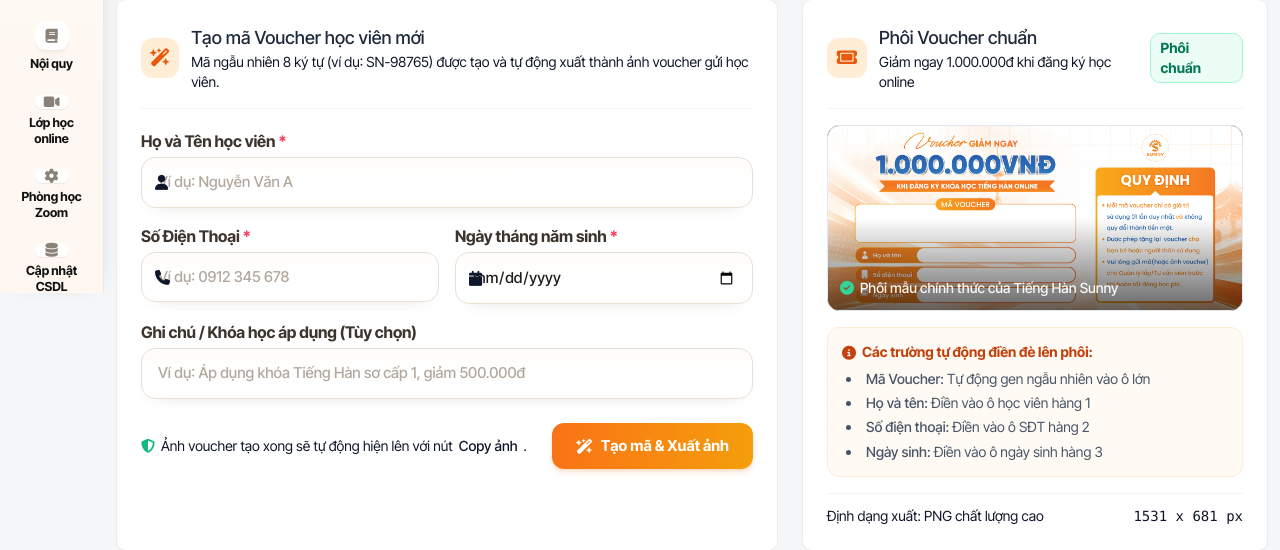
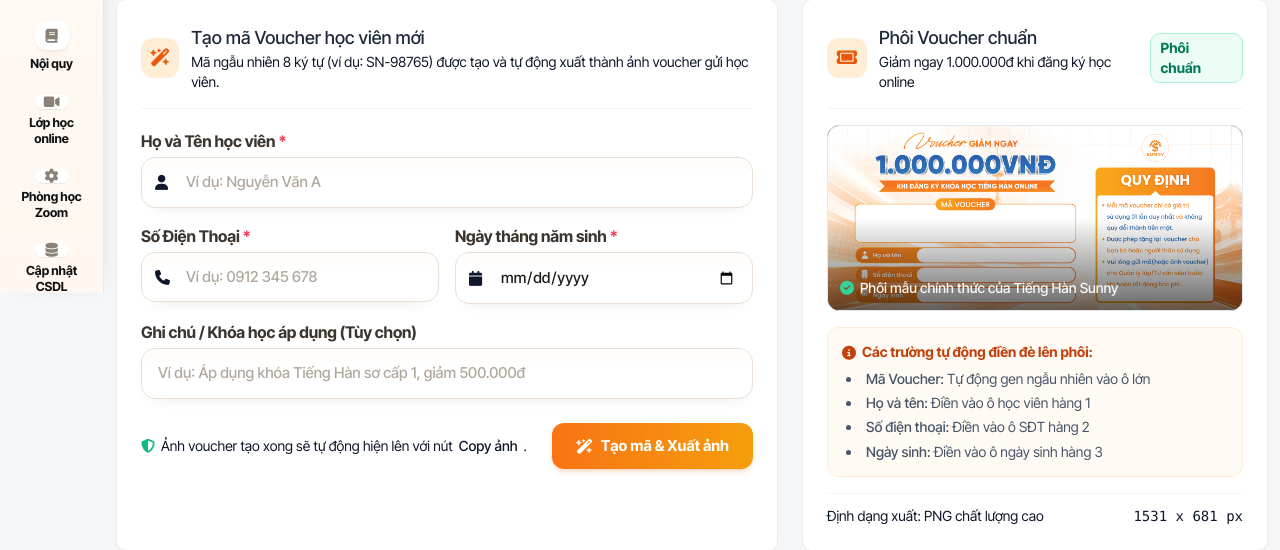
Before and after one commit to hanngusunny/hanngusunny, a Laravel app: page /quan-ly-voucher in a window 1280 px wide. Shown: the part 507-1057 px from the top of the page. Run offline with Laravel 10, Linux system fonts and the light colour scheme; the visitor is signed in with stand-in values (Sample User, id 1); data that the repository does not hold is empty; some libraries are stand-ins or nearby versions; some web fonts are replaced.

Commit message:
fix css icon voucher

```diff
--- a/resources/views/admin/vouchers/index.blade.php
+++ b/resources/views/admin/vouchers/index.blade.php
@@ -6,6 +6,14 @@
     <a href="{{ route('admin.vouchers.index') }}" class="os-tab is-on"><i class="fa-solid fa-ticket"></i> Danh sách & Tạo Voucher</a>
     <a href="{{ route('admin.vouchers.check') }}" class="os-tab"><i class="fa-solid fa-qrcode"></i> Kiểm tra & Áp dụng mã</a>
 @endsection
+
+@push('styles')
+<style>
+    body.os-body .os-main input.voucher-input-icon {
+        padding-left: 44px !important;
+    }
+</style>
+@endpush
 
 @section('content')
 <div class="op-stack space-y-6">
@@ -87,12 +95,13 @@
                             Họ và Tên học viên <span class="text-rose-500">*</span>
                         </label>
                         <div class="relative">
-                            <span class="absolute inset-y-0 left-0 flex items-center pl-3.5 text-slate-400">
+                            <span class="absolute inset-y-0 left-0 flex items-center pl-3.5 text-slate-400 pointer-events-none z-10">
                                 <i class="fa-solid fa-user"></i>
                             </span>
                             <input type="text" name="student_name" id="student_name" required maxlength="255"
                                 placeholder="Ví dụ: Nguyễn Văn A"
-                                class="w-full pl-10 pr-4 py-2.5 rounded-xl border border-slate-200 bg-slate-50/50 focus:bg-white focus:border-orange-500 focus:ring-2 focus:ring-orange-200 transition">
+                                style="padding-left: 44px !important;"
+                                class="voucher-input-icon w-full pr-4 py-2.5 rounded-xl border border-slate-200 bg-slate-50/50 focus:bg-white focus:border-orange-500 focus:ring-2 focus:ring-orange-200 transition">
                         </div>
                     </div>
 
@@ -101,12 +110,13 @@
                             Số Điện Thoại <span class="text-rose-500">*</span>
                         </label>
                         <div class="relative">
-                            <span class="absolute inset-y-0 left-0 flex items-center pl-3.5 text-slate-400">
+                            <span class="absolute inset-y-0 left-0 flex items-center pl-3.5 text-slate-400 pointer-events-none z-10">
                                 <i class="fa-solid fa-phone"></i>
                             </span>
                             <input type="tel" name="phone" id="phone" required maxlength="50"
                                 placeholder="Ví dụ: 0912 345 678"
-                                class="w-full pl-10 pr-4 py-2.5 rounded-xl border border-slate-200 bg-slate-50/50 focus:bg-white focus:border-orange-500 focus:ring-2 focus:ring-orange-200 transition">
+                                style="padding-left: 44px !important;"
+                                class="voucher-input-icon w-full pr-4 py-2.5 rounded-xl border border-slate-200 bg-slate-50/50 focus:bg-white focus:border-orange-500 focus:ring-2 focus:ring-orange-200 transition">
                         </div>
                     </div>
 
@@ -115,11 +125,12 @@
                             Ngày tháng năm sinh <span class="text-rose-500">*</span>
                         </label>
                         <div class="relative">
-                            <span class="absolute inset-y-0 left-0 flex items-center pl-3.5 text-slate-400">
+                            <span class="absolute inset-y-0 left-0 flex items-center pl-3.5 text-slate-400 pointer-events-none z-10">
                                 <i class="fa-solid fa-calendar"></i>
                             </span>
                             <input type="date" name="dob" id="dob" required
-                                class="w-full pl-10 pr-4 py-2.5 rounded-xl border border-slate-200 bg-slate-50/50 focus:bg-white focus:border-orange-500 focus:ring-2 focus:ring-orange-200 transition">
+                                style="padding-left: 44px !important;"
+                                class="voucher-input-icon w-full pr-4 py-2.5 rounded-xl border border-slate-200 bg-slate-50/50 focus:bg-white focus:border-orange-500 focus:ring-2 focus:ring-orange-200 transition">
                         </div>
                     </div>
 
```
Also changed, not shown: resources/views/admin/vouchers/check.blade.php (+11 -2 lines).
